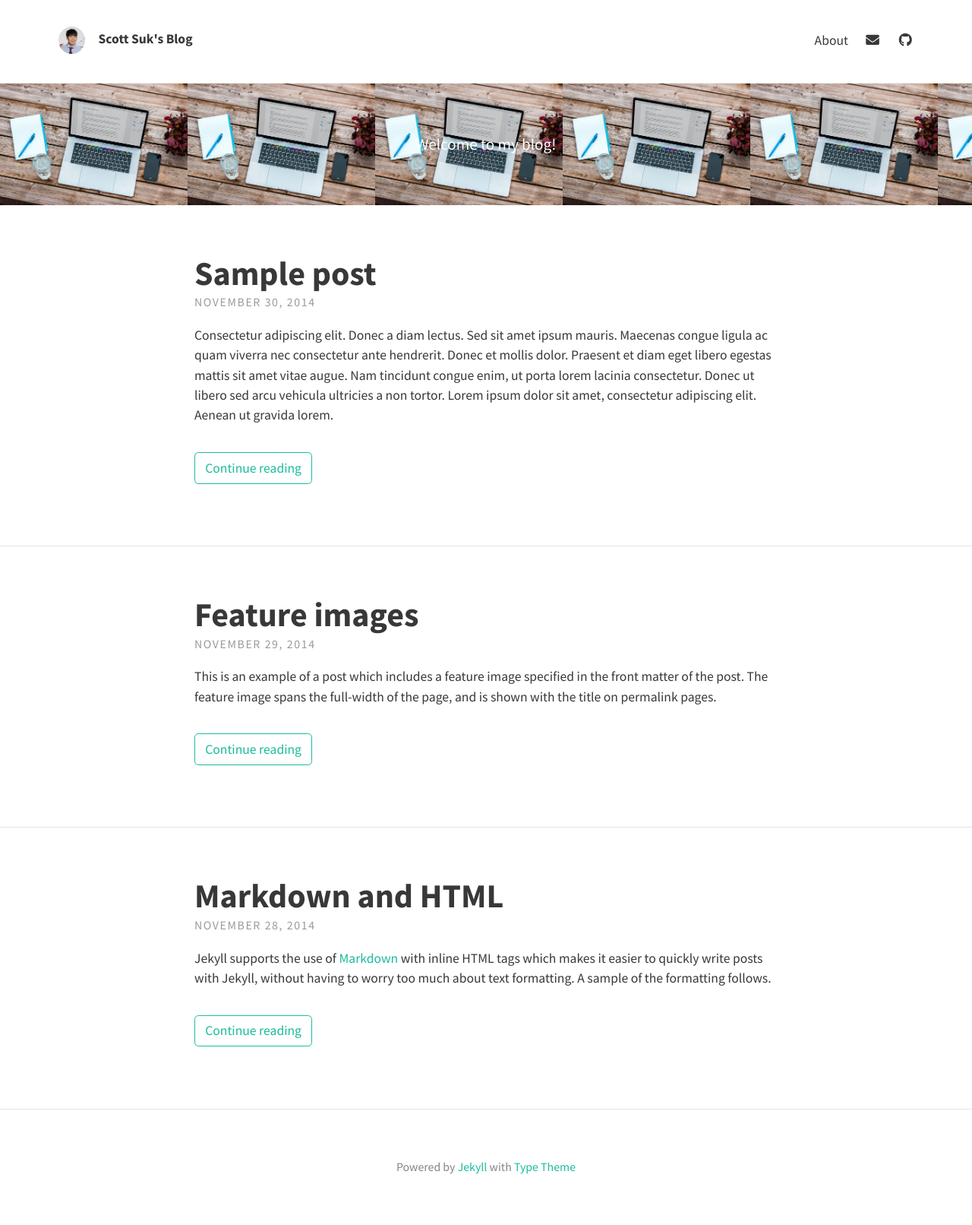
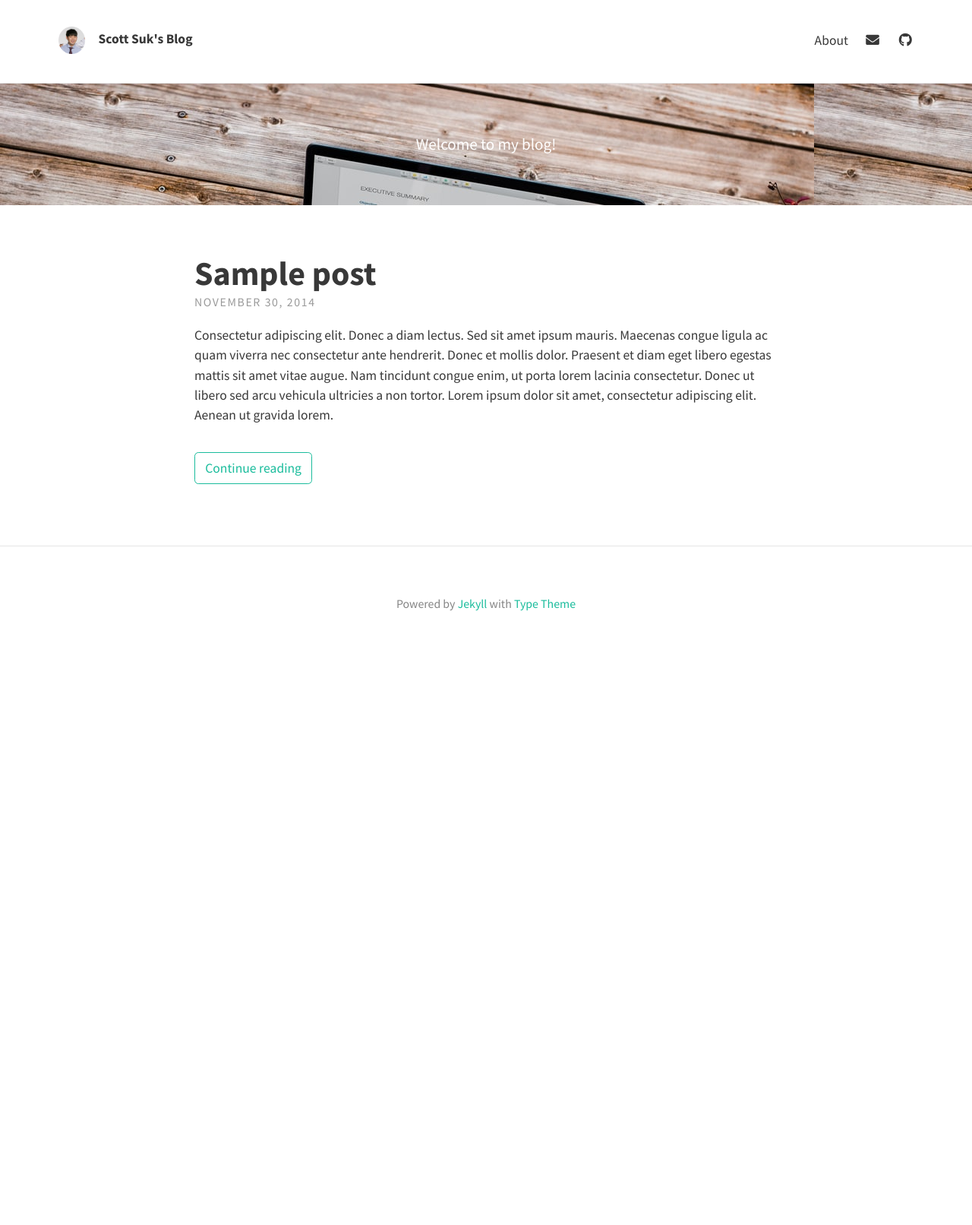
Before and after one commit to scottsuk0306/scottsuk0306.github.io, a Jekyll site: the page built from index.html, in a window 1280 px wide. Shown: the whole page at 76% size. Built offline with Jekyll 4.4.1, drawn with Linux system fonts in a browser that asks for light colours; nearby versions of some CDN libraries; the list of posts is cut into pages by our own code; after the commit the page ends 900 px from its top, so only the background shows below that.

Commit message:
Minor Fixes

```diff
--- a/_posts/2014-11-28-markdown-and-html.md
+++ /dev/null
@@ -1,39 +0,0 @@
----
-layout: post
-title: Markdown and HTML
----
-
-Jekyll supports the use of [Markdown](http://daringfireball.net/projects/markdown/syntax) with inline HTML tags which makes it easier to quickly write posts with Jekyll, without having to worry too much about text formatting. A sample of the formatting follows.
-
-Tables have also been extended from Markdown:
-
-First Header  | Second Header
-------------- | -------------
-Content Cell  | Content Cell
-Content Cell  | Content Cell
-
-Here's an example of an image, which is included using Markdown:
-
-![Geometric pattern with fading gradient]({{ site.baseurl }}/assets/img/sample_feature_img_2.png)
-
-Highlighting for code in Jekyll is done using Pygments or Rouge. This theme makes use of Rouge by default.
-
-{% highlight js %}
-// count to ten
-for (var i = 1; i <= 10; i++) {
-    console.log(i);
-}
-
-// count to twenty
-var j = 0;
-while (j < 20) {
-    j++;
-    console.log(j);
-}
-{% endhighlight %}
-
-Type Theme uses KaTeX to display maths. Equations such as $$S_n = a \times \frac{1-r^n}{1-r}$$ can be displayed inline.
-
-Alternatively, they can be shown on a new line:
-
-$$ f(x) = \int \frac{2x^2+4x+6}{x-2} $$
--- a/_posts/2014-11-29-feature-images.md
+++ /dev/null
@@ -1,6 +0,0 @@
----
-layout: post
-title: Feature images
-feature-img: "assets/img/sample_feature_img.png"
----
-This is an example of a post which includes a feature image specified in the front matter of the post. The feature image spans the full-width of the page, and is shown with the title on permalink pages.
--- a/_sass/layouts/_index.scss
+++ b/_sass/layouts/_index.scss
@@ -4,7 +4,7 @@
   display: inline-block;
   width: 100%;
   background-color:$header-desc-background-color;
-  background-size: contain; // cover
+  background-size: auto; // cover
   font-size: 1.2em;
   text-align: center;
   color: $header-desc-text-color;
```
